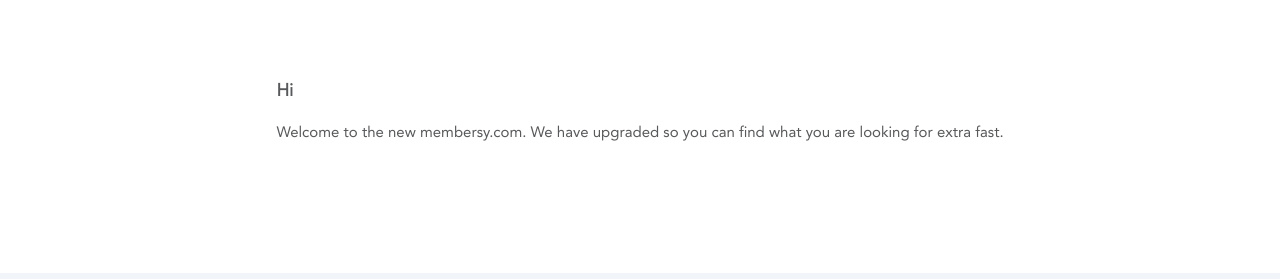
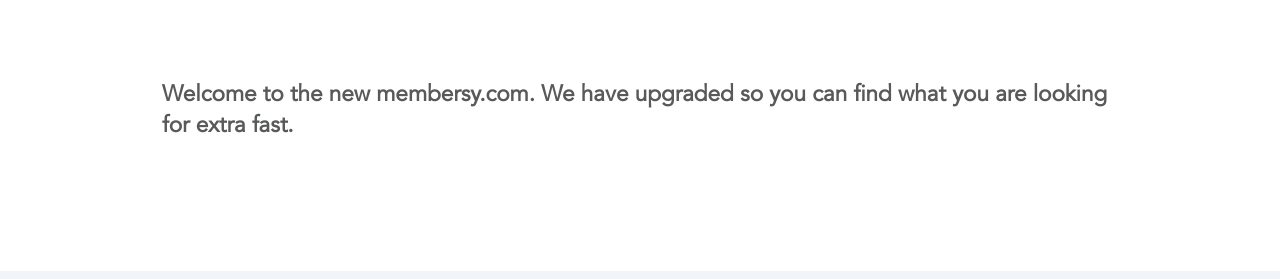
Before and after one commit to CodingGabe/membersy, a Gatsby site: page /blog/welcome-to-the-new-fresh-membersy/ in a window 1280 px wide. Shown: the part 200-479 px from the top of the page. Built offline with nearby package versions, Linux system fonts and the light colour scheme; Gatsby itself is replaced by a stand-in of ours.

Commit message:
Update Blog “welcome-to-the-new-fresh-membersy”

```diff
--- a/content/blog/welcome-to-the-new-fresh-membersy.md
+++ b/content/blog/welcome-to-the-new-fresh-membersy.md
@@ -1,11 +1,8 @@
 ---
 path: membersy 2.0
 date: 2019-11-20T22:23:42.895Z
+thumbnail: /assets/profile-pic.jpg
 title: 'Welcome to the new, fresh, membersy'
 description: membersy 2.0 launches built for speed
-featuredImage: '../tooth.png'
-
 ---
-# Hi
-
-Welcome to the new membersy.com.  We have upgraded so you can find what you are looking for extra fast.
+## Welcome to the new membersy.com.  We have upgraded so you can find what you are looking for extra fast.
```
